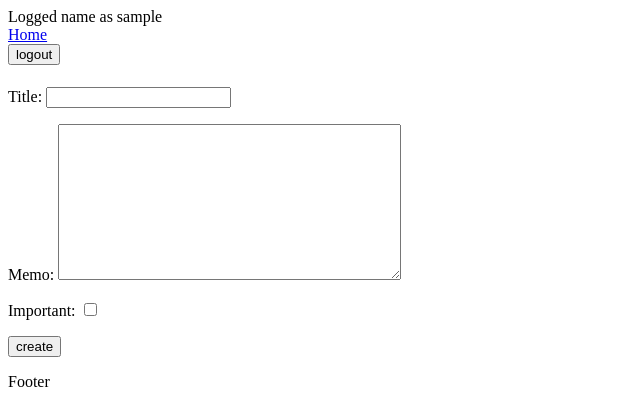
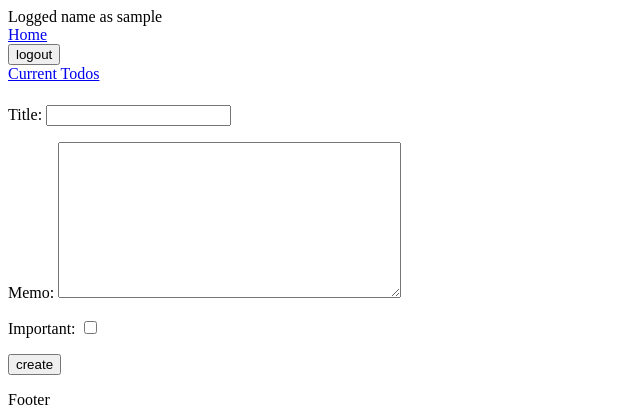
Before and after one commit to yalattas/TodoProject, a Django app: page /create/ in a window 1280 px wide. Shown: the top 420 px of the page, without its empty margins (0-640 px from the left). Run offline with Django 3.2, Linux system fonts and the light colour scheme; the visitor is signed in with stand-in values (Sample User, id 1).

Commit message:
Show db records with filters

```diff
--- a/todoApp/templates/main/base.html
+++ b/todoApp/templates/main/base.html
@@ -16,6 +16,8 @@
 <form action="{% url 'log_out' %}" method="post">
     {% csrf_token %}
     <button type="submit">logout</button>
+    <br>
+    <a href="{% url 'current_todos' %}">Current Todos</a>
 </form>
 {% else %}
 <a href="{% url 'mainPage' %}">Home</a>
--- a/todoApp/views.py
+++ b/todoApp/views.py
@@ -14,6 +14,9 @@ from django.contrib.auth import login, logout, authenticate
 
 # To be used as a form to allow user to submit data into the model/DB
 from .forms import TodoForm
+
+# Required to use the model in the view or business logic
+from .models import Todo
 
 # Create your views here.
 def mainPage(request):
@@ -40,7 +43,12 @@ def sign_up(request):
             return render(request, "pages/sign_up_user.html", {'form': UserCreationForm(), 'errorMessage':'Password did not match'})
 
 def current_todos(request):
-    return render(request, 'pages/current_todos.html')
+    # Require to import the model at the top, all() mean get all todos regardless of the user
+    # todos = Todo.objects.all()
+    # to return objects specific to signed in user
+    todos = Todo.objects.filter(user=request.user, date_completed__isnull=True)
+
+    return render(request, 'pages/current_todos.html', {'todoObjs':todos})
 
 def log_out(request):
     # Chrome will automatically open many href and maybe log out user accidentally. That's why we look for POST only NOT GET
```
Also changed, not shown: todoApp/templates/pages/current_todos.html (+7 -1 lines).
